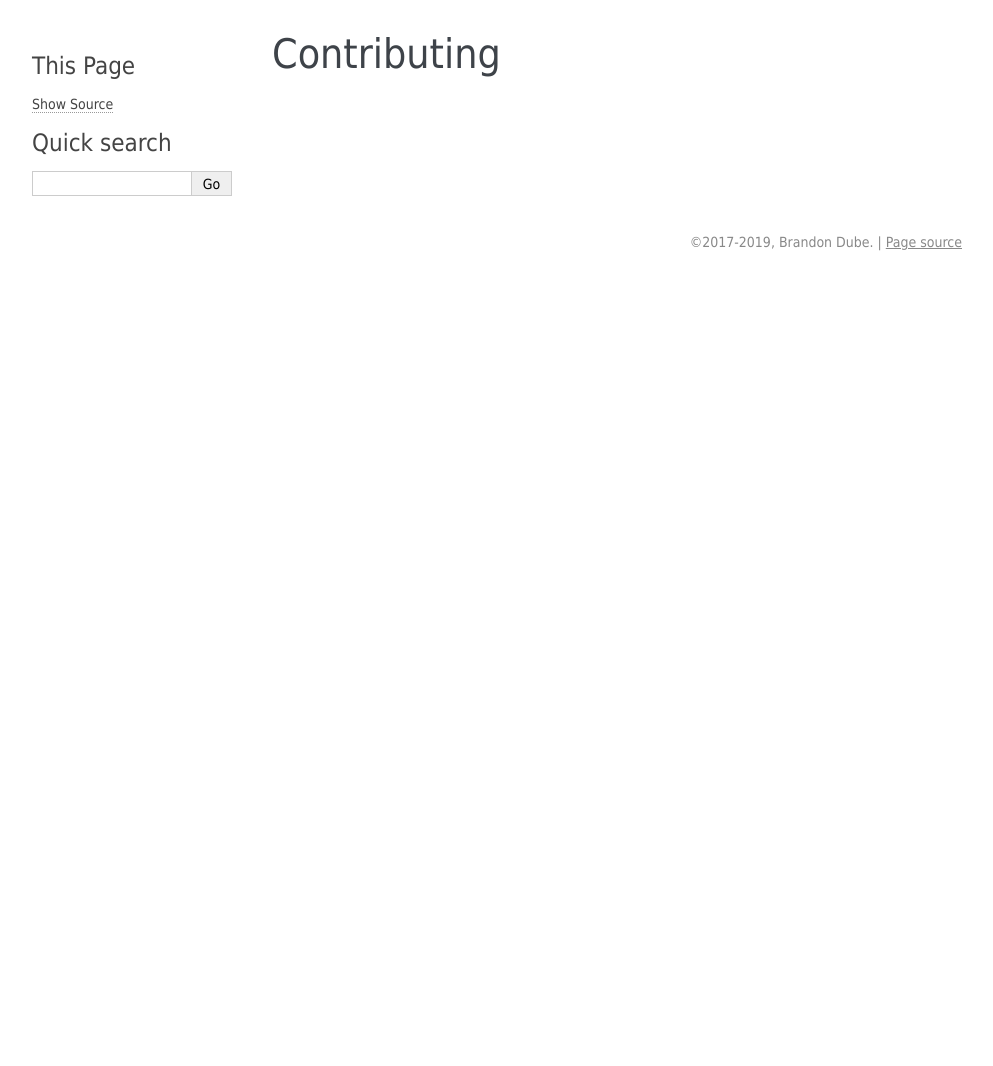
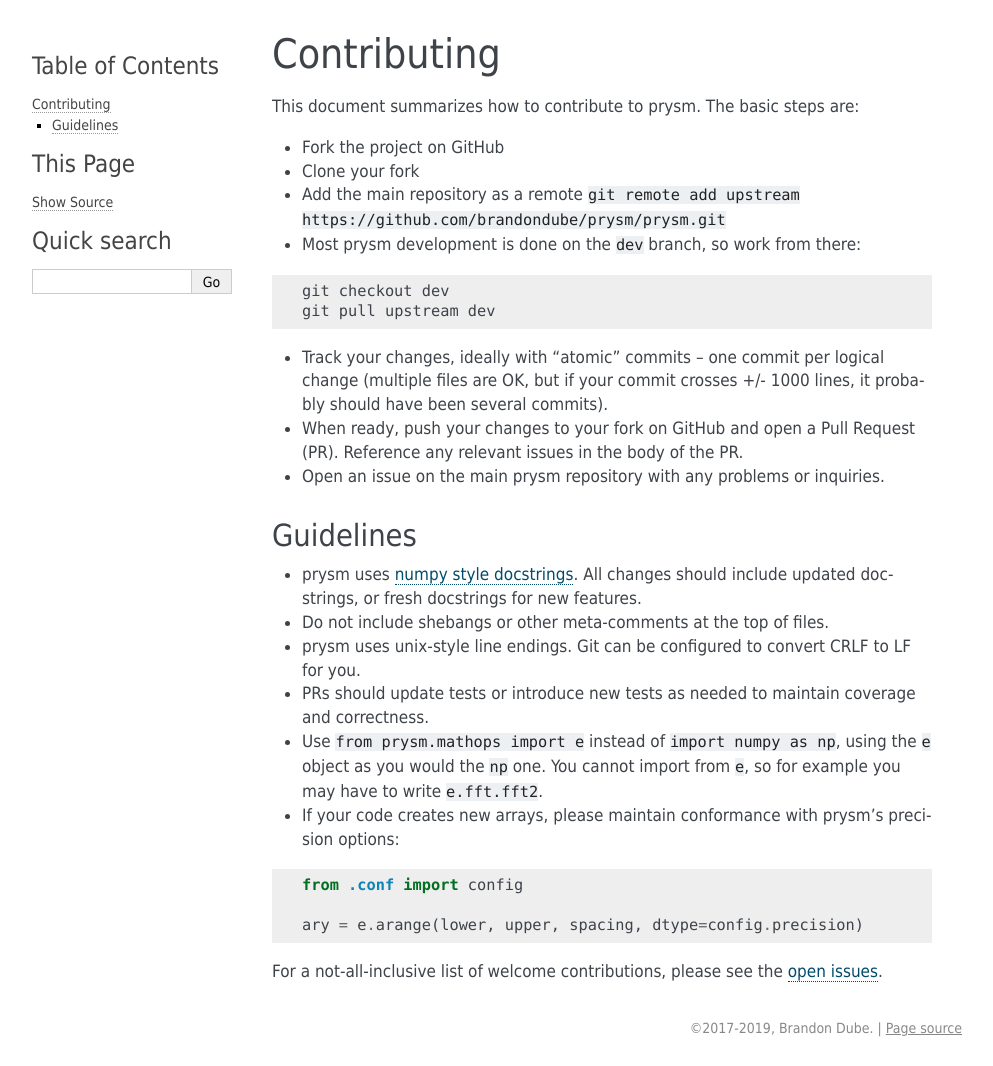
Before and after one commit to brandondube/prysm, a Sphinx documentation site: the page built from docs/source/contributing.rst, in a window 1280 px wide. Shown: the whole page, without its empty margins (148-1141 px from the left). Built offline with Sphinx 7.4.7, drawn with Linux system fonts in a browser that asks for light colours; before the commit the page ends 900 px from its top, so only the background shows below that.

Commit message:
+ basic contributing guide

```diff
--- a/docs/source/contributing.rst
+++ b/docs/source/contributing.rst
@@ -1,3 +1,49 @@
 ************
 Contributing
 ************
+
+This document summarizes how to contribute to prysm.  The basic steps are:
+
+* Fork the project on GitHub
+
+* Clone your fork
+
+* Add the main repository as a remote :code:`git remote add upstream https://github.com/brandondube/prysm/prysm.git`
+
+* Most prysm development is done on the :code:`dev` branch, so work from there:
+
+.. code-block :: bash
+
+    git checkout dev
+    git pull upstream dev
+
+* Track your changes, ideally with "atomic" commits -- one commit per logical change (multiple files are OK, but if your commit crosses +/- 1000 lines, it probably should have been several commits).
+
+* When ready, push your changes to your fork on GitHub and open a Pull Request (PR).  Reference any relevant issues in the body of the PR.
+
+* Open an issue on the main prysm repository with any problems or inquiries.
+
+
+Guidelines
+==========
+
+* prysm uses `numpy style docstrings <https://sphinxcontrib-napoleon.readthedocs.io/en/latest/example_numpy.html>`_.  All changes should include updated docstrings, or fresh docstrings for new features.
+
+* Do not include shebangs or other meta-comments at the top of files.
+
+* prysm uses unix-style line endings.  Git can be configured to convert CRLF to LF for you.
+
+* PRs should update tests or introduce new tests as needed to maintain coverage and correctness.
+
+* Use :code:`from prysm.mathops import e` instead of :code:`import numpy as np`, using the :code:`e` object as you would the :code:`np` one.  You cannot import from :code:`e`, so for example you may have to write :code:`e.fft.fft2`.
+
+* If your code creates new arrays, please maintain conformance with prysm's precision options:
+
+.. code-block :: python
+
+    from .conf import config
+
+    ary = e.arange(lower, upper, spacing, dtype=config.precision)
+
+
+For a not-all-inclusive list of welcome contributions, please see the `open issues <https://github.com/brandondube/prysm/issues>`_.
```
